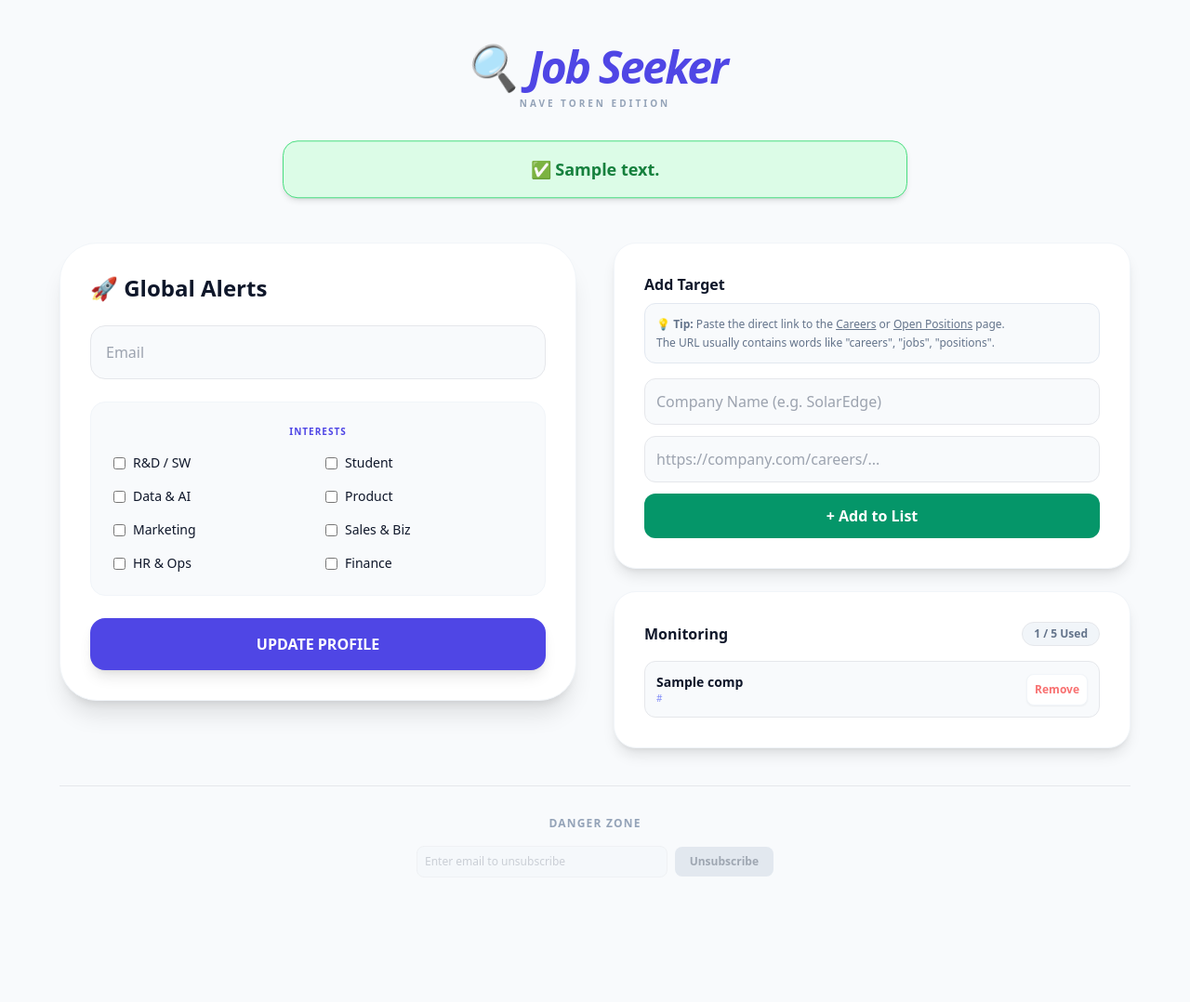
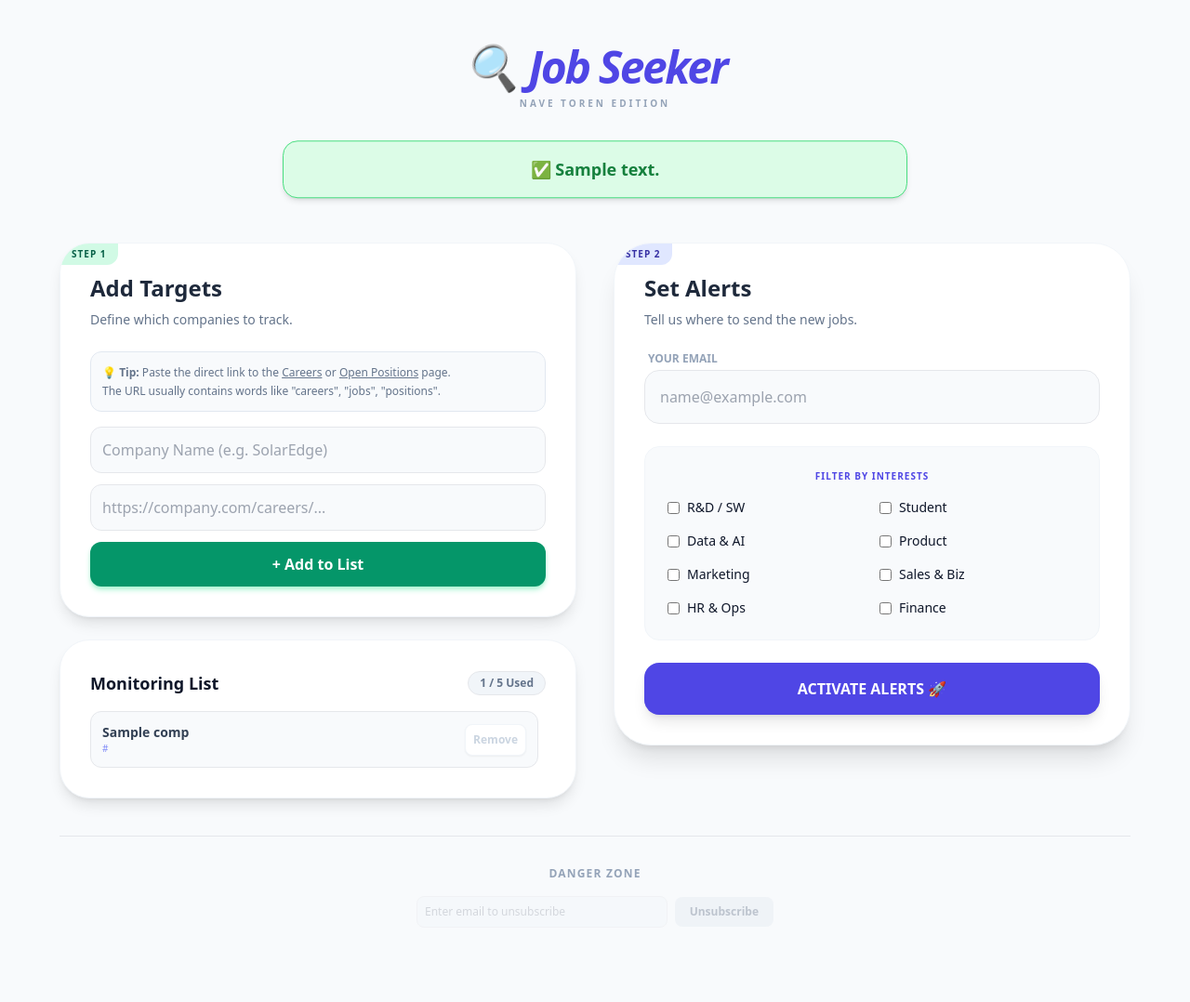
Before and after one commit to nave-toren/job-notificator, a FastAPI app: template templates/index.html in a window 1280 px wide. Shown: the whole page at 93% size. Before the commit the page ends 943 px from the top, so only its background shows below. Run offline with FastAPI, Linux system fonts and the light colour scheme; the template is opened without the code that fills it: most values are stand-ins (such as "Sample title", 1, 10 or a date in 2020); some libraries are stand-ins or nearby versions.

Commit message:
Update UI layout

```diff
--- a/templates/index.html
+++ b/templates/index.html
@@ -6,7 +6,9 @@
     <title>Job Seeker | 🔍</title>
     <script src="https://cdn.tailwindcss.com"></script>
 </head>
-<body class="bg-slate-50 font-sans p-4 md:p-12 text-slate-900 pb-24"> <div class="max-w-6xl mx-auto space-y-10">
+<body class="bg-slate-50 font-sans p-4 md:p-12 text-slate-900 pb-24">
+
+    <div class="max-w-6xl mx-auto space-y-10">
         <div class="text-center">
             <h1 class="text-5xl font-black text-indigo-600 tracking-tighter italic flex items-center justify-center gap-3">
                 <span>🔍</span> Job Seeker
@@ -15,7 +17,7 @@
         </div>
 
         {% if success_message %}
-        <div class="bg-green-100 border border-green-400 text-green-700 p-4 rounded-2xl text-center font-bold text-lg shadow-md max-w-2xl mx-auto animate-bounce">
+        <div id="success-msg" class="bg-green-100 border border-green-400 text-green-700 p-4 rounded-2xl text-center font-bold text-lg shadow-md max-w-2xl mx-auto animate-bounce">
             ✅ {{ success_message }}
         </div>
         {% endif %}
@@ -27,92 +29,133 @@
         {% endif %}
 
         <div class="grid lg:grid-cols-2 gap-10">
-            <div class="bg-white p-8 rounded-[2.5rem] shadow-xl border border-slate-100 h-fit">
-                <h2 class="text-2xl font-bold mb-6 flex items-center gap-2">🚀 Global Alerts</h2>
-                <form action="/subscribe" method="post" class="space-y-6">
-                    <input type="email" name="email" placeholder="Email" required class="w-full p-4 bg-slate-50 border rounded-2xl outline-none focus:ring-2 focus:ring-indigo-500">
-
-                    <div class="p-6 bg-slate-50 rounded-2xl border border-slate-100">
-                        <p class="text-[10px] font-black uppercase text-indigo-600 mb-4 tracking-widest text-center">Interests</p>
-                        <div class="grid grid-cols-1 sm:grid-cols-2 gap-4">
-                            <label class="flex items-center gap-2 text-sm"><input type="checkbox" name="departments" value="R&D"> R&D / SW</label>
-                            <label class="flex items-center gap-2 text-sm"><input type="checkbox" name="departments" value="Student"> Student</label>
-                            <label class="flex items-center gap-2 text-sm"><input type="checkbox" name="departments" value="Data"> Data & AI</label>
-                            <label class="flex items-center gap-2 text-sm"><input type="checkbox" name="departments" value="Product"> Product</label>
-                            <label class="flex items-center gap-2 text-sm"><input type="checkbox" name="departments" value="Marketing"> Marketing</label>
-                            <label class="flex items-center gap-2 text-sm"><input type="checkbox" name="departments" value="Sales & Biz"> Sales & Biz</label>
-                            <label class="flex items-center gap-2 text-sm"><input type="checkbox" name="departments" value="HR & Ops"> HR & Ops</label>
-                            <label class="flex items-center gap-2 text-sm"><input type="checkbox" name="departments" value="Finance & Legal"> Finance</label>
-                        </div>
-                    </div>
-                    <button class="w-full bg-indigo-600 text-white font-black py-4 rounded-2xl shadow-lg hover:bg-indigo-700 transition">UPDATE PROFILE</button>
-                </form>
-            </div>
 
             <div class="space-y-6">
-                <div class="bg-white p-8 rounded-3xl shadow-lg border border-slate-100">
-                    <h3 class="font-bold mb-2">Add Target</h3>
+
+                <div class="bg-white p-8 rounded-[2rem] shadow-lg border border-slate-100 relative overflow-hidden">
+                    <div class="absolute top-0 left-0 bg-emerald-100 text-emerald-800 text-[10px] font-black px-3 py-1 rounded-br-xl tracking-widest">STEP 1</div>
+
+                    <h3 class="font-bold text-2xl mb-2 text-slate-800">Add Targets</h3>
+                    <p class="text-slate-500 text-sm mb-6">Define which companies to track.</p>
+
                     <p class="text-xs text-slate-500 mb-4 bg-slate-50 p-3 rounded-xl border border-slate-200 leading-relaxed">
                         💡 <strong>Tip:</strong> Paste the direct link to the <u>Careers</u> or <u>Open Positions</u> page.<br>
                         The URL usually contains words like "careers", "jobs", "positions".
                     </p>
+
                     <form action="/add" method="post" class="space-y-3">
-                        <input type="text" name="name" placeholder="Company Name (e.g. SolarEdge)" required class="w-full p-3 bg-slate-50 border rounded-xl outline-none focus:border-indigo-500">
-                        <input type="url" name="url" placeholder="https://company.com/careers/..." required class="w-full p-3 bg-slate-50 border rounded-xl outline-none focus:border-indigo-500">
-                        <button class="w-full bg-emerald-600 text-white font-bold py-3 rounded-xl hover:bg-emerald-700 transition">+ Add to List</button>
+                        <input type="text" name="name" placeholder="Company Name (e.g. SolarEdge)" required class="w-full p-3 bg-slate-50 border rounded-xl outline-none focus:border-indigo-500 focus:ring-1 focus:ring-indigo-500 transition">
+                        <input type="url" name="url" placeholder="https://company.com/careers/..." required class="w-full p-3 bg-slate-50 border rounded-xl outline-none focus:border-indigo-500 focus:ring-1 focus:ring-indigo-500 transition">
+                        <button class="w-full bg-emerald-600 text-white font-bold py-3 rounded-xl hover:bg-emerald-700 transition shadow-md shadow-emerald-200">+ Add to List</button>
                     </form>
                 </div>
 
-                <div class="bg-white p-8 rounded-3xl shadow-lg border border-slate-100">
+                <div class="bg-white p-8 rounded-[2rem] shadow-lg border border-slate-100">
                     <div class="flex justify-between items-center mb-4">
-                        <h3 class="font-bold">Monitoring</h3>
+                        <h3 class="font-bold text-lg">Monitoring List</h3>
                         <span class="text-xs font-bold px-3 py-1 bg-slate-100 rounded-full text-slate-500 border">
                             {{ companies|length }} / 5 Used
                         </span>
                     </div>
 
-                    <div class="space-y-2 max-h-[300px] overflow-y-auto" id="list">
+                    <div class="space-y-2 max-h-[300px] overflow-y-auto pr-2" id="list">
                         {% if companies|length == 0 %}
-                            <p class="text-center text-slate-400 text-sm py-4">No companies yet.</p>
+                            <div class="text-center py-8 bg-slate-50 rounded-xl border border-dashed border-slate-200">
+                                <p class="text-slate-400 text-sm">List is empty.</p>
+                                <p class="text-[10px] text-slate-300 uppercase font-bold mt-1">Add companies above</p>
+                            </div>
                         {% endif %}
 
                         {% for comp in companies %}
-                        <div class="flex items-center justify-between p-3 bg-slate-50 rounded-xl border hover:border-indigo-200 transition" id="item-{{ comp.id }}">
+                        <div class="flex items-center justify-between p-3 bg-slate-50 rounded-xl border hover:border-indigo-200 transition group" id="item-{{ comp.id }}">
                             <div class="flex flex-col overflow-hidden">
-                                <span class="font-bold text-sm">{{ comp.name }}</span>
+                                <span class="font-bold text-sm text-slate-700">{{ comp.name }}</span>
                                 <a href="{{ comp.url }}" target="_blank" class="text-[10px] text-indigo-400 hover:underline truncate w-full max-w-[180px] block">{{ comp.url }}</a>
                             </div>
-                            <button onclick="removeSource({{ comp.id }})" class="text-red-400 hover:text-red-600 text-xs font-bold p-2 bg-white rounded-lg border border-slate-100 shadow-sm shrink-0 ml-2">Remove</button>
+                            <button onclick="removeSource({{ comp.id }})" class="text-slate-300 group-hover:text-red-400 hover:!text-red-600 text-xs font-bold p-2 bg-white rounded-lg border border-slate-100 shadow-sm shrink-0 ml-2 transition">Remove</button>
                         </div>
                         {% endfor %}
                     </div>
                 </div>
             </div>
+
+            <div class="bg-white p-8 rounded-[2.5rem] shadow-xl border border-slate-100 h-fit relative overflow-hidden">
+                <div class="absolute top-0 left-0 bg-indigo-100 text-indigo-800 text-[10px] font-black px-3 py-1 rounded-br-xl tracking-widest">STEP 2</div>
+
+                <h2 class="text-2xl font-bold mb-2 flex items-center gap-2 text-slate-800">Set Alerts</h2>
+                <p class="text-slate-500 text-sm mb-6">Tell us where to send the new jobs.</p>
+
+                <form action="/subscribe" method="post" class="space-y-6">
+                    <div>
+                        <label class="text-xs font-bold text-slate-400 uppercase ml-1 mb-1 block">Your Email</label>
+                        <input type="email" name="email" placeholder="name@example.com" required class="w-full p-4 bg-slate-50 border rounded-2xl outline-none focus:ring-2 focus:ring-indigo-500 transition">
+                    </div>
+
+                    <div class="p-6 bg-slate-50 rounded-2xl border border-slate-100">
+                        <p class="text-[10px] font-black uppercase text-indigo-600 mb-4 tracking-widest text-center">Filter by Interests</p>
+                        <div class="grid grid-cols-1 sm:grid-cols-2 gap-4">
+                            <label class="flex items-center gap-2 text-sm cursor-pointer hover:text-indigo-600 transition"><input type="checkbox" name="departments" value="R&D" class="accent-indigo-600"> R&D / SW</label>
+                            <label class="flex items-center gap-2 text-sm cursor-pointer hover:text-indigo-600 transition"><input type="checkbox" name="departments" value="Student" class="accent-indigo-600"> Student</label>
+                            <label class="flex items-center gap-2 text-sm cursor-pointer hover:text-indigo-600 transition"><input type="checkbox" name="departments" value="Data" class="accent-indigo-600"> Data & AI</label>
+                            <label class="flex items-center gap-2 text-sm cursor-pointer hover:text-indigo-600 transition"><input type="checkbox" name="departments" value="Product" class="accent-indigo-600"> Product</label>
+                            <label class="flex items-center gap-2 text-sm cursor-pointer hover:text-indigo-600 transition"><input type="checkbox" name="departments" value="Marketing" class="accent-indigo-600"> Marketing</label>
+                            <label class="flex items-center gap-2 text-sm cursor-pointer hover:text-indigo-600 transition"><input type="checkbox" name="departments" value="Sales & Biz" class="accent-indigo-600"> Sales & Biz</label>
+                            <label class="flex items-center gap-2 text-sm cursor-pointer hover:text-indigo-600 transition"><input type="checkbox" name="departments" value="HR & Ops" class="accent-indigo-600"> HR & Ops</label>
+                            <label class="flex items-center gap-2 text-sm cursor-pointer hover:text-indigo-600 transition"><input type="checkbox" name="departments" value="Finance & Legal" class="accent-indigo-600"> Finance</label>
+                        </div>
+                    </div>
+                    <button class="w-full bg-indigo-600 text-white font-black py-4 rounded-2xl shadow-lg hover:bg-indigo-700 hover:shadow-indigo-200 transition transform hover:-translate-y-1">ACTIVATE ALERTS 🚀</button>
+                </form>
+            </div>
+
         </div>
 
-        <div class="mt-16 border-t pt-8 text-center">
+        <div class="mt-16 border-t pt-8 text-center pb-8">
             <h4 class="text-slate-400 text-xs font-bold uppercase tracking-widest mb-4">Danger Zone</h4>
-            <form action="/unsubscribe" method="post" class="flex justify-center items-center gap-2 max-w-sm mx-auto opacity-50 hover:opacity-100 transition">
-                <input type="email" name="email" placeholder="Enter email to unsubscribe" required class="p-2 bg-slate-100 border rounded-lg text-xs w-full">
-                <button class="bg-slate-300 text-slate-600 text-xs font-bold px-4 py-2 rounded-lg hover:bg-red-500 hover:text-white transition">Unsubscribe</button>
+            <form action="/unsubscribe" method="post" class="flex justify-center items-center gap-2 max-w-sm mx-auto opacity-40 hover:opacity-100 transition duration-300">
+                <input type="email" name="email" placeholder="Enter email to unsubscribe" required class="p-2 bg-slate-100 border rounded-lg text-xs w-full outline-none focus:border-red-300">
+                <button class="bg-slate-200 text-slate-500 text-xs font-bold px-4 py-2 rounded-lg hover:bg-red-500 hover:text-white transition whitespace-nowrap">Unsubscribe</button>
             </form>
         </div>
 
     </div>
 
     <script>
+        // 1. Script to remove URL parameters (Cleaner URL)
+        // This fixes the bug where "Success" message persists after refresh
+        if (window.history.replaceState) {
+            const url = new URL(window.location);
+            if (url.searchParams.has('subscribed') || url.searchParams.has('unsubscribed')) {
+                url.searchParams.delete('subscribed');
+                url.searchParams.delete('unsubscribed');
+                window.history.replaceState(null, '', url);
+            }
+        }
+
+        // 2. Remove Company Logic
         async function removeSource(id) {
             if (!confirm('Are you sure you want to remove this company?')) return;
+
             const formData = new FormData();
             formData.append('company_id', id);
+
             try {
-                const res = await fetch('/delete-company', { method: 'POST', body: formData });
+                const res = await fetch('/delete-company', {
+                    method: 'POST',
+                    body: formData
+                });
+
                 if (res.ok || res.redirected) {
                     const item = document.getElementById(`item-${id}`);
                     if (item) item.remove();
                     window.location.reload();
-                } else { alert('Failed to delete company'); }
-            } catch (e) { console.error(e); alert('Error connecting to server'); }
+                } else {
+                    alert('Failed to delete company');
+                }
+            } catch (e) {
+                console.error(e);
+                alert('Error connecting to server');
+            }
         }
     </script>
 </body>
```
Also changed, not shown: 1 other file.
